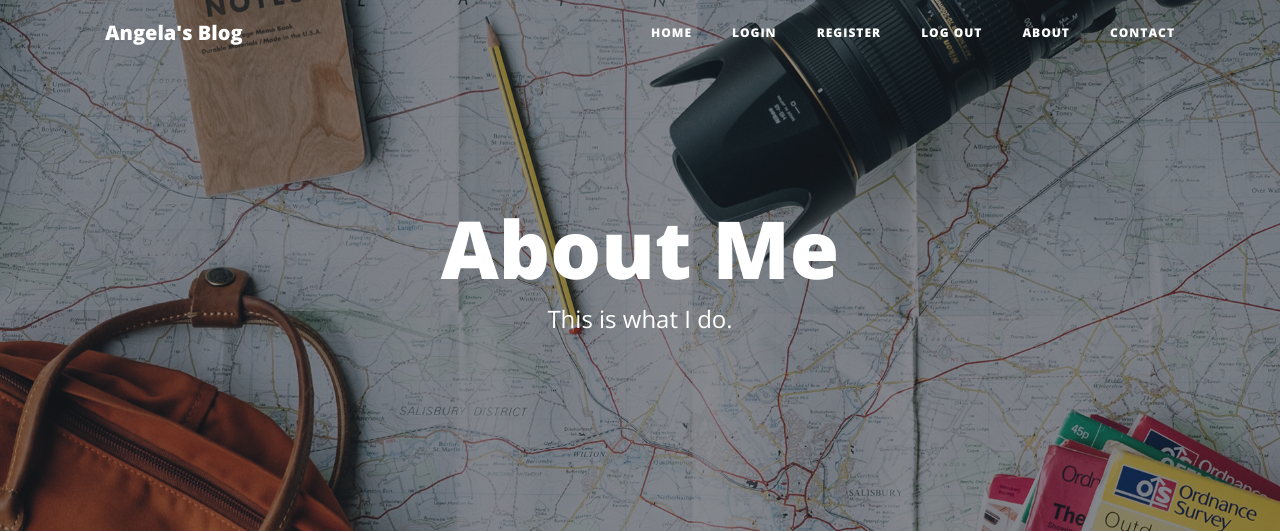
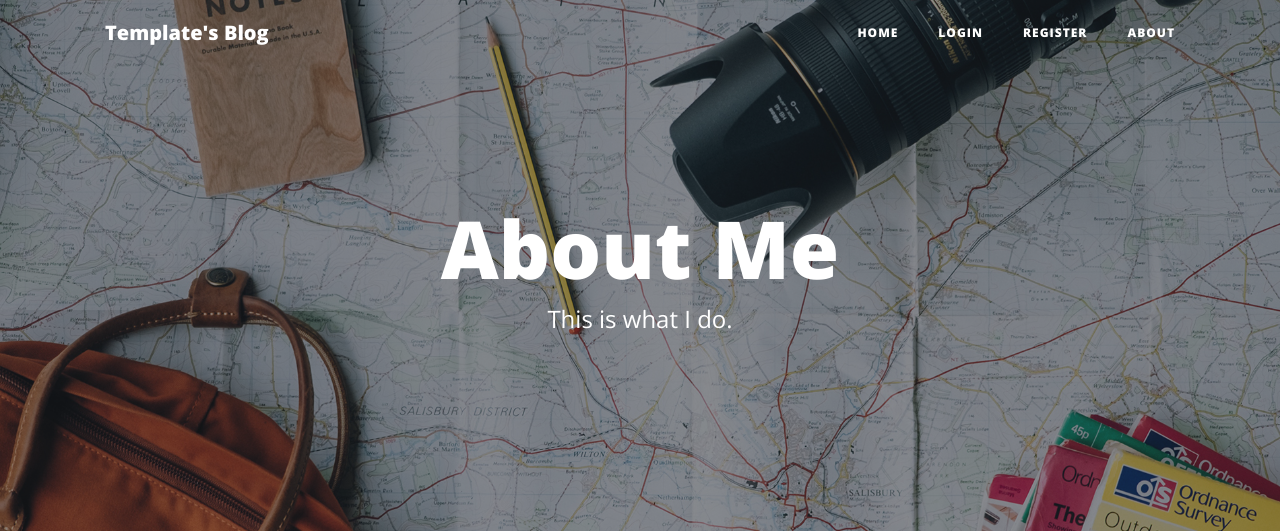
Before and after one commit to jackyhuynh/WorkforceAnalyst, a Flask app: page /about in a window 1280 px wide. Shown: the top 531 px of the page. Run offline with Flask 2, Linux system fonts and the light colour scheme; some libraries are stand-ins or nearby versions.

Commit message:
Update header.html

```diff
--- a/templates/header.html
+++ b/templates/header.html
@@ -8,7 +8,7 @@
   <meta name="description" content="">
   <meta name="author" content="">
 
-  <title>Angela's Blog</title>
+  <title>Template's Blog</title>
 
   <!-- Bootstrap core CSS -->
   <link href="{{ url_for('static', filename='vendor/bootstrap/css/bootstrap.min.css') }}" rel="stylesheet">
@@ -26,9 +26,9 @@
 <body>
 
   <!-- Navigation -->
-  <nav class="navbar navbar-expand-lg navbar-light fixed-top" id="mainNav">
+  <nav class="navbar navbar-expand-md navbar-light fixed-top" id="mainNav">
     <div class="container">
-      <a class="navbar-brand" href="{{url_for('get_all_posts')}}">Angela's Blog</a>
+      <a class="navbar-brand" href="{{url_for('get_all_posts')}}">Template's Blog</a>
       <button class="navbar-toggler navbar-toggler-right" type="button" data-toggle="collapse" data-target="#navbarResponsive" aria-controls="navbarResponsive" aria-expanded="false" aria-label="Toggle navigation">
         Menu
         <i class="fas fa-bars"></i>
@@ -38,23 +38,20 @@
           <li class="nav-item">
             <a class="nav-link" href="{{ url_for('get_all_posts') }}">Home</a>
           </li>
-
+          {% if not current_user.is_authenticated: %}
           <li class="nav-item">
             <a class="nav-link" href="{{ url_for('login') }}">Login</a>
           </li>
           <li class="nav-item">
             <a class="nav-link" href="{{ url_for('register') }}">Register</a>
           </li>
-
+          {% else: %}
           <li class="nav-item">
             <a class="nav-link" href="{{ url_for('logout') }}">Log Out</a>
           </li>
-
+          {% endif %}
           <li class="nav-item">
             <a class="nav-link" href="{{ url_for('about') }}">About</a>
-          </li>
-          <li class="nav-item">
-            <a class="nav-link" href="{{ url_for('contact') }}">Contact</a>
           </li>
         </ul>
       </div>
```
